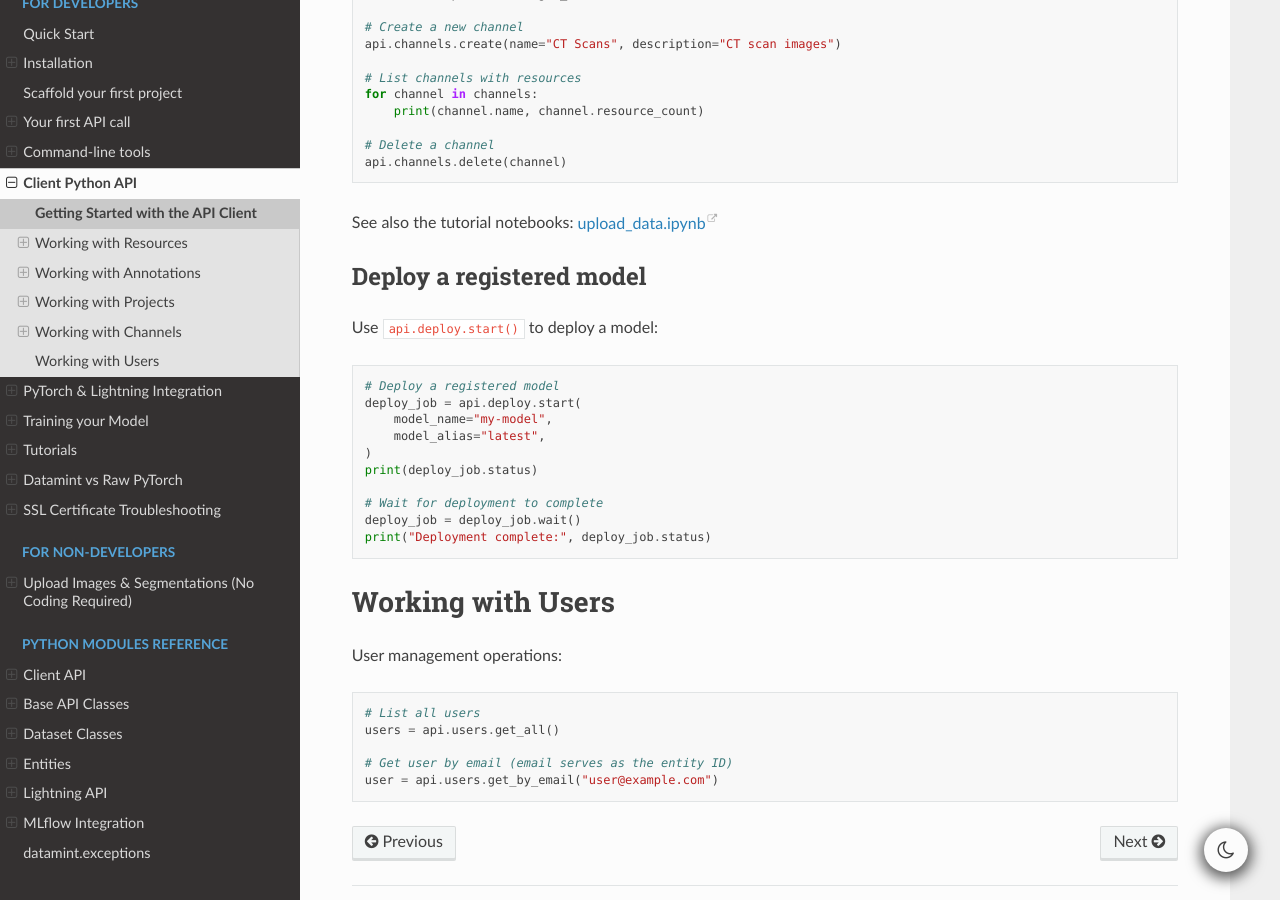
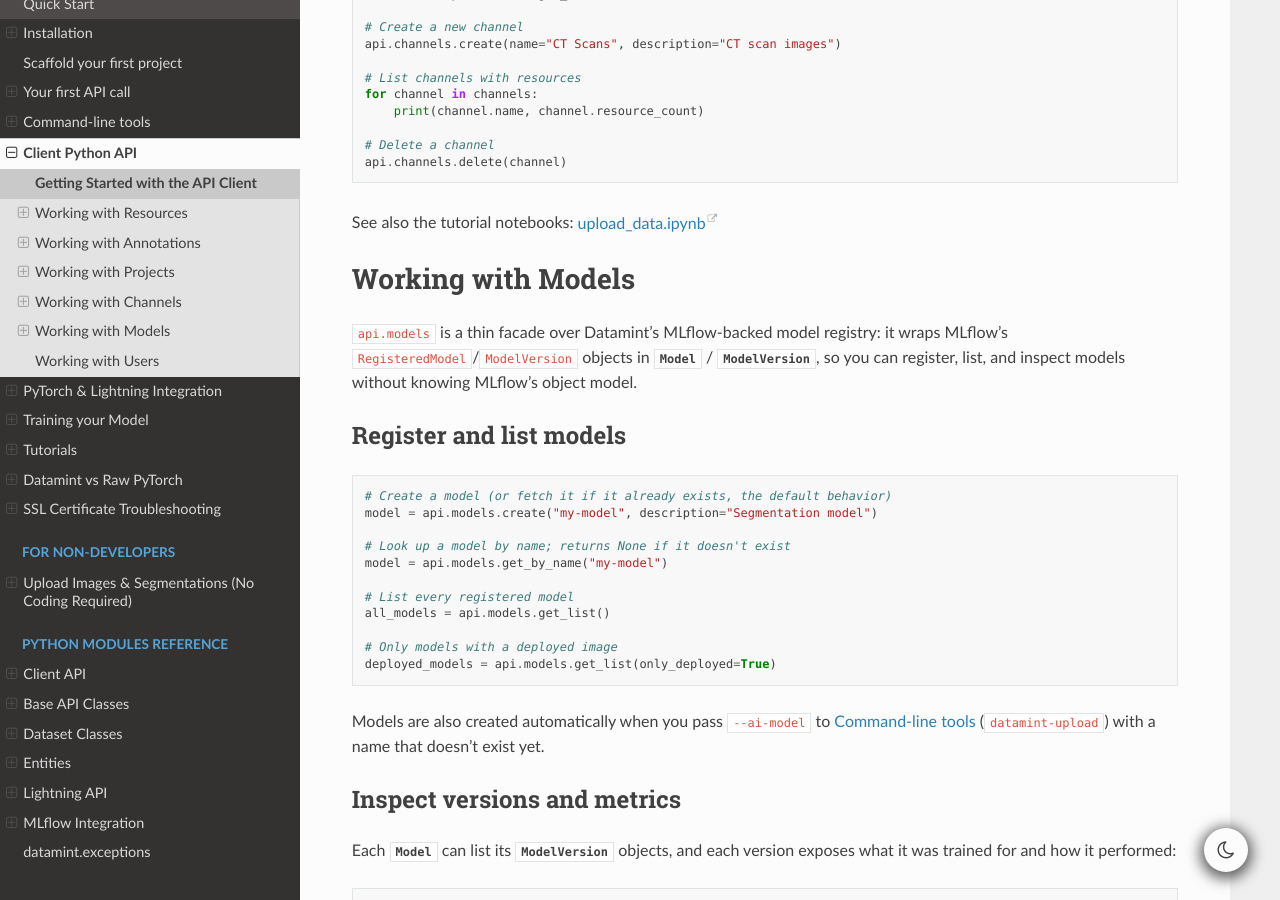
Before and after one commit to SonanceAI/datamint-python-api, a Sphinx documentation site: the page built from docs/source/client_api_content.rst, in a window 1280 px wide and 900 px high, scrolled down 7740 px. Built offline with Sphinx 7.4.7 and the Read the Docs theme 3.1.0, drawn with Linux system fonts in a browser that asks for light colours; some of the changed text lies outside the part shown.

Commit message:
updated docs, notebooks and readme

```diff
--- a/docs/source/client_api_content.rst
+++ b/docs/source/client_api_content.rst
@@ -461,6 +461,61 @@ Organize resources with channels
 
 See also the tutorial notebooks: `upload_data.ipynb <https://github.com/SonanceAI/datamint-python-api/blob/main/notebooks/upload_data.ipynb>`_
 
+Working with Models
+--------------------
+
+``api.models`` is a thin facade over Datamint's MLflow-backed model registry:
+it wraps MLflow's ``RegisteredModel``/``ModelVersion`` objects in
+:py:class:`~datamint.api.endpoints.model_types.Model` /
+:py:class:`~datamint.api.endpoints.model_types.ModelVersion`, so you can
+register, list, and inspect models without knowing MLflow's object model.
+
+Register and list models
++++++++++++++++++++++++++
+
+.. code-block:: python
+
+    # Create a model (or fetch it if it already exists, the default behavior)
+    model = api.models.create("my-model", description="Segmentation model")
+
+    # Look up a model by name; returns None if it doesn't exist
+    model = api.models.get_by_name("my-model")
+
+    # List every registered model
+    all_models = api.models.get_list()
+
+    # Only models with a deployed image
+    deployed_models = api.models.get_list(only_deployed=True)
+
+Models are also created automatically when you pass ``--ai-model`` to
+:doc:`command_line_tools` (``datamint-upload``) with a name that doesn't
+exist yet.
+
+Inspect versions and metrics
+++++++++++++++++++++++++++++
+
+Each :py:class:`~datamint.api.endpoints.model_types.Model` can list its
+:py:class:`~datamint.api.endpoints.model_types.ModelVersion` objects, and each
+version exposes what it was trained for and how it performed:
+
+.. code-block:: python
+
+    model = api.models.get_by_name("my-model")
+
+    versions = model.get_versions()
+    latest = model.get_latest_version()          # highest version number
+    champion = model.get_latest_version(alias="champion")
+
+    print(latest.get_task_type())                 # e.g. "segmentation"
+    print(latest.get_supported_modes())            # e.g. ["auto", "interactive"]
+    print(latest.get_metrics())                    # e.g. {"val/dice": 0.87}
+
+``get_metrics()`` returns ``{}`` for versions with no training run behind
+them (for example, a model registered externally rather than trained through
+a Datamint :mod:`~datamint.lightning.trainers`), rather than raising.
+``Model.get_supported_modes()``/``get_metrics()`` are shortcuts that delegate
+to the latest version when you don't need a specific one.
+
 Deploy a registered model
 +++++++++++++++++++++++++
 
@@ -479,6 +534,9 @@ Use ``api.deploy.start()`` to deploy a model:
     deploy_job = deploy_job.wait()
     print("Deployment complete:", deploy_job.status)
 
+    # Check whether a model has a deployed image
+    model.is_deployed()
+
 Working with Users
 ------------------
 
--- a/docs/source/datamint.api.endpoints.rst
+++ b/docs/source/datamint.api.endpoints.rst
@@ -59,6 +59,11 @@ Models API
    :undoc-members:
    :show-inheritance:
 
+.. automodule:: datamint.api.endpoints.model_types
+   :members:
+   :undoc-members:
+   :show-inheritance:
+
 Deploy Model API
 ----------------
 
```
Also changed, not shown: notebooks/04_experiment_tracking/README.md, notebooks/README.md, 6 other files.
